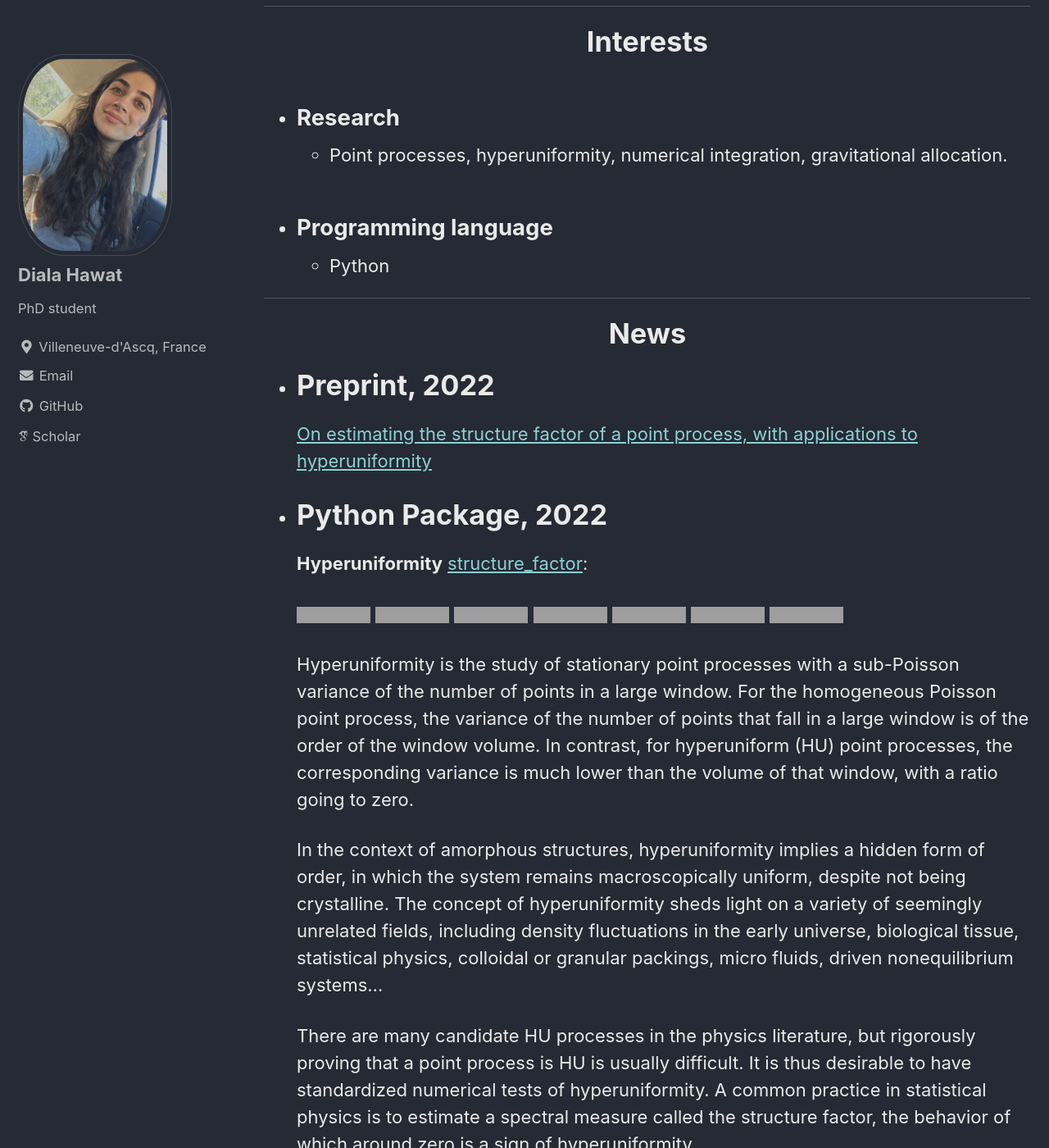
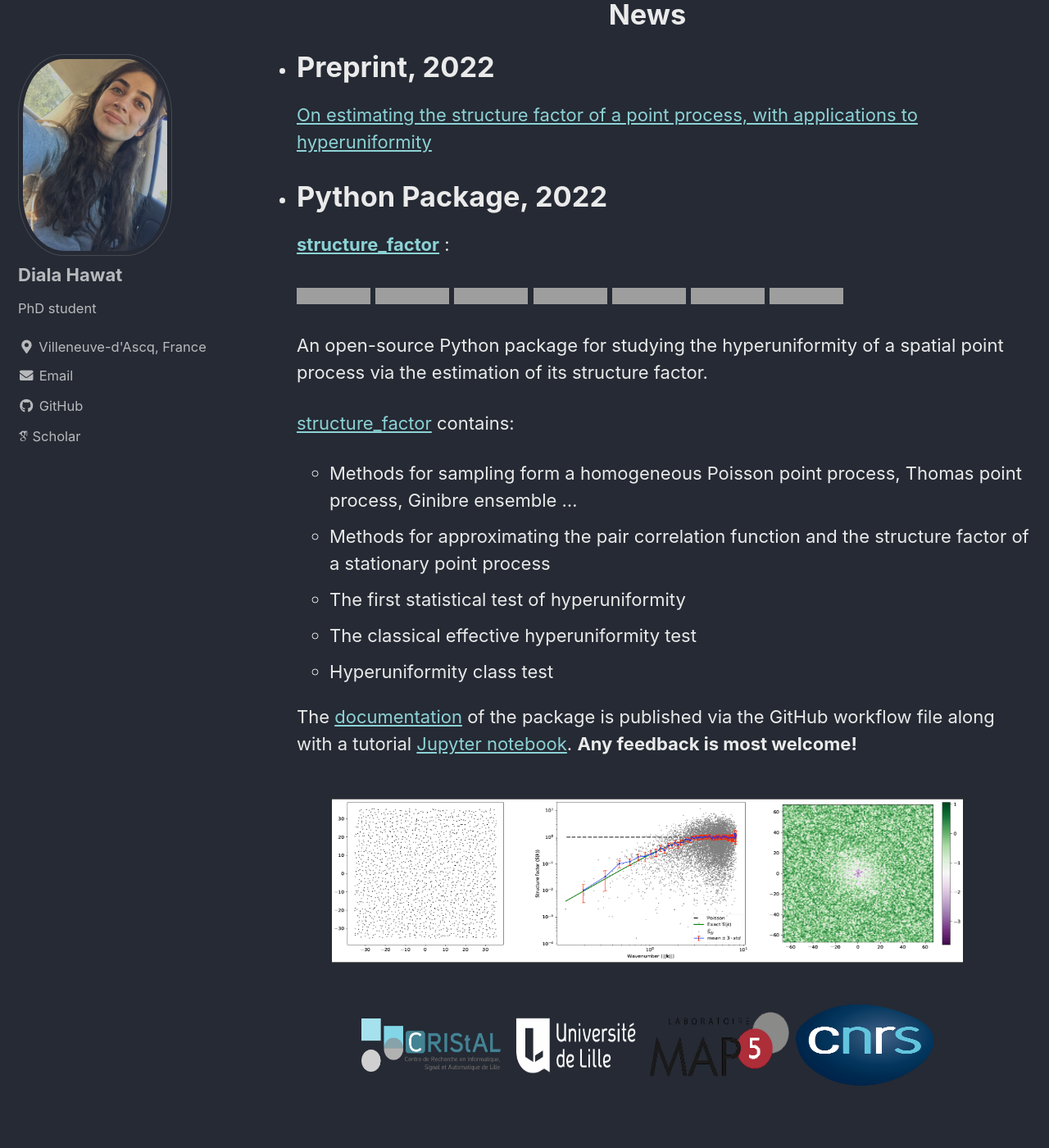
Before and after one commit to dhawat/dhawat.github.io, a Jekyll site: the page built from index.md, in a window 1280 px wide and 1400 px high, scrolled down 470 px, cut to the strip 0-1400 px from the top of the window. Shown: the whole strip at 82% size. Built offline with Jekyll 4.4.1, drawn with Linux system fonts in a browser that asks for light colours; cached includes are drawn as plain includes; nearby versions of some CDN libraries; some web fonts are replaced; some of the changed text lies outside the part shown; grey boxes are pictures that could not be loaded.

Commit message:
update info, layout, style

```diff
--- a/index.md
+++ b/index.md
@@ -7,23 +7,11 @@
 ---
 <center> <h1>About </h1> </center>
 
-* I am currently a PhD student at the [CRIStAL](https://www.cristal.univ-lille.fr/) laboratory in the [SigMA](https://www.cristal.univ-lille.fr/?rubrique27&eid=30) team in Lille, and at the [MAP5](https://map5.mi.parisdescartes.fr/) laboratory in the probability team in Paris.\
+* I am currently a Ph.D. student at the [CRIStAL](https://www.cristal.univ-lille.fr/) laboratory in the [SigMA](https://www.cristal.univ-lille.fr/?rubrique27&eid=30) team in Lille, France, and the [MAP5](https://map5.mi.parisdescartes.fr/) laboratory in the probability team in Paris, France.\
 I'm working on the subject: "stochastic methods for numerical integrations", under the supervision of [Rémi BARDENET](http://rbardenet.github.io/) and  [Raphael LACHIEZE-REY](https://helios2.mi.parisdescartes.fr/~rlachiez/).\
-I'm also [winner](https://briques2math.home.blog/2021/10/26/diala-mariem-et-mehdi-evaluation-automatique-de-la-qualite-de-donnees/) of the [challenge mathématiques et entreprise](https://challenge-maths.sciencesconf.org/), organized by [AMIES](https://www.agence-maths-entreprises.fr/public/pages/index.html). We worked for the company [Foyer](https://www.foyer.lu/en/homepage) our aim was to improve data quality ([interview](https://youtu.be/3IV06PqZ85s?t=403)).\
-I was [PGSM laureates](https://applications.sciencesmaths-paris.fr/fr/les-laureats-du-programme-pgsm-master-850.htm#:~:text=France-,HAWAT,-Diala) during 2019/2020 for my master 2
-"Mathématiques et Applications" of the University Paris.
-
----------------------------------
-
-<center> <h1>Interests </h1> </center>
-
-* ## Research
-
-  * Point processes, hyperuniformity, numerical integration, gravitational allocation.
-
-* ## Programming language
-
-  * Python
+I'm also [winner](https://briques2math.home.blog/2021/10/26/diala-mariem-et-mehdi-evaluation-automatique-de-la-qualite-de-donnees/) of the [challenge mathématiques et entreprise](https://challenge-maths.sciencesconf.org/), organized by [AMIES](https://www.agence-maths-entreprises.fr/public/pages/index.html).
+We worked on improving data quality with the company [Foyer](https://www.foyer.lu/en/homepage) ([interview](https://youtu.be/3IV06PqZ85s?t=403)).\
+I was a [PGSM](https://applications.sciencesmaths-paris.fr/fr/les-laureats-du-programme-pgsm-master-850.htm#:~:text=France-,HAWAT,-Diala) laureate in 2019/2020 for a master 2 grant at the University of Paris.
 
 ------------------------------
 
@@ -35,7 +23,7 @@
 
 * # Python Package, 2022
 
-    **Hyperuniformity** [structure_factor](https://github.com/For-a-few-DPPs-more/structure-factor):
+    **[structure_factor](https://github.com/For-a-few-DPPs-more/structure-factor)** :
 
     [![CI-tests](https://github.com/For-a-few-DPPs-more/structure-factor/actions/workflows/ci.yml/badge.svg)](https://github.com/For-a-few-DPPs-more/structure-factor/actions/workflows/ci.yml)
     [![codecov](https://codecov.io/gh/For-a-few-DPPs-more/structure-factor/branch/main/graph/badge.svg?token=FUDADJLO2W)](https://codecov.io/gh/For-a-few-DPPs-more/structure-factor)
@@ -45,17 +33,7 @@
     [![Python >=3.7.1,<3.10](https://img.shields.io/badge/python->=3.7.1,<3.10-blue.svg)](https://www.python.org/downloads/release/python-371/)
     [![Open In Colab](https://colab.research.google.com/assets/colab-badge.svg)](./notebooks)
 
-  Hyperuniformity is the study of stationary point processes with a sub-Poisson variance of the number of points in a large window. For the homogeneous Poisson point process, the variance of the number of points that fall in a large window is of the order of the window volume. In contrast, for hyperuniform (HU) point processes, the corresponding variance is much lower than the volume of that window, with a ratio going to zero.
-
-  In the context of amorphous structures, hyperuniformity
-  implies a hidden form of order, in which the system remains
-  macroscopically uniform, despite not being crystalline. The
-  concept of hyperuniformity sheds light on a variety of seemingly
-  unrelated fields, including density fluctuations in the early universe, biological tissue, statistical physics, colloidal
-  or granular packings, micro fluids, driven nonequilibrium
-  systems...
-
-  There are many candidate HU processes in the physics literature, but rigorously proving that a point process is HU is usually difficult. It is thus desirable to have standardized numerical tests of hyperuniformity. A common practice in statistical physics is to estimate a spectral measure called the structure factor, the behavior of which around zero is a sign of hyperuniformity.
+  An open-source Python package for studying the hyperuniformity of a spatial point process via the estimation of its structure factor.
 
   [structure_factor](https://github.com/For-a-few-DPPs-more/structure-factor) contains:
 
@@ -65,7 +43,8 @@
   * The classical effective hyperuniformity test
   * Hyperuniformity class test
 
-  Detailed [documentation]((https://for-a-few-dpps-more.github.io/structure-factor/)) of the package is published via the GitHub workflow file along with a tutorial [Jupyter notebook](https://github.com/For-a-few-DPPs-more/structure-factor/blob/main/notebooks/tutorial_structure_factor.ipynb).
+  The [documentation]((https://for-a-few-dpps-more.github.io/structure-factor/)) of the package is published via the GitHub workflow file along with a tutorial [Jupyter notebook](https://github.com/For-a-few-DPPs-more/structure-factor/blob/main/notebooks/tutorial_structure_factor.ipynb).
+  **Any feedback is most welcome!**
 
 <div align="middle" style="margin-top: 50px">
   <img src="{{ site.url }}{{ site.baseurl }}/assets/images/si_ginibre.png" alt="" style="width:770px;height:200px;">
```
Also changed, not shown: _pages/interests.md (+2 -0 lines), 8 other files.
